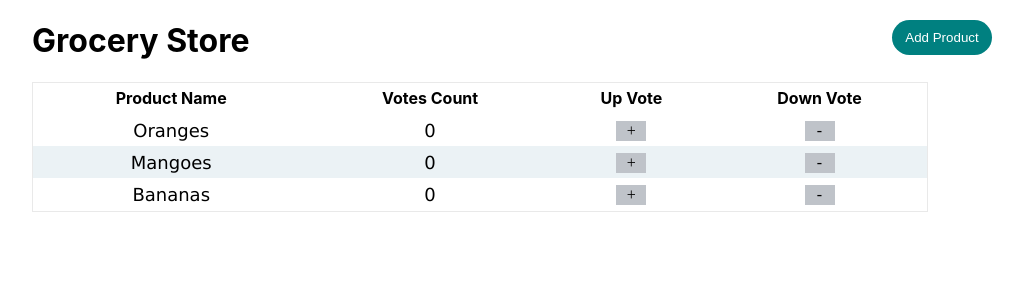
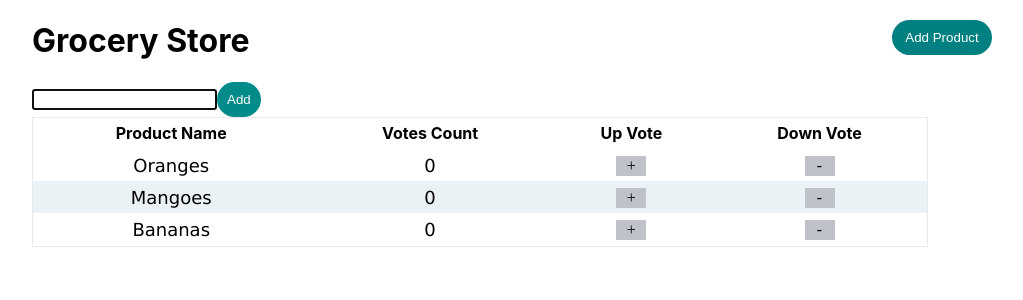
Before and after one commit to fkahindi/grocery-app, a React (Create React App) app: page / in a window 1280 px wide. Shown: the top 300 px of the page, without its empty margins (160-1183 px from the left). Built offline with nearby package versions, Linux system fonts and the light colour scheme.

Commit message:
input focus, add new product to list

```diff
--- /dev/null
+++ b/src/components/AddProduct.js
@@ -0,0 +1,52 @@
+import React, {useState,useEffect,useRef} from "react";
+
+const AddProduct =props=>{
+
+  const [inputText, setInputText] =useState({
+    title:"",
+  })
+
+  const inputFocus = useRef(inputText)
+  useEffect(()=>{
+    inputFocus.current.focus()
+  })
+  const handleSubmit =(e)=>{
+    e.preventDefault()
+    if(inputText.title.trim()){
+      props.addProductItemProps(inputText.title)
+      setInputText({title:""})
+    }else{
+      alert("Fill product field.")
+    }
+ }
+ const handleChange =e=>{
+    setInputText({
+      ...inputText,
+      [e.target.name] : e.target.value
+    })
+  }
+  return(
+    <form className="form-container" onSubmit={handleSubmit}>
+      <input
+        className="input-text"
+        ref={inputFocus}
+        onChange={handleChange}
+        name="title"
+        value={inputText.title}
+      />
+      <button
+        style={{
+          backgroundColor:"darkcyan",
+          color:"white",
+          border:"none",
+          borderRadius:"calc(0.5*40px)",
+          padding:"10px",
+          cursor:"pointer"
+         }}
+      >
+        Add
+      </button>
+    </form>
+  )
+}
+export default AddProduct
--- a/src/components/App.js
+++ b/src/components/App.js
@@ -1,27 +1,28 @@
 import React,{useState} from "react";
 import Header from "./Header";
 import ProductList from "./ProductList";
+import {v4 as uuidv4} from 'uuid'
 
 import '../App.css'
+import AddProduct from "./AddProduct";
 const App =()=>{
   const [products, setProducts] =useState([
     {
-      id:1,
+      id:uuidv4(),
       title:"Oranges",
       votes:0,
     },
     {
-      id:2,
+      id:uuidv4(),
       title:"Mangoes",
       votes:0,
     },
     {
-      id:3,
+      id:uuidv4(),
       title:"Bananas",
       votes:0,
     },
   ])
-
 
  const upVote =(id)=>{
    setProducts(
@@ -43,9 +44,21 @@ const App =()=>{
    })
   )
  }
+ const addProductItem =title=>{
+   const newProduct ={
+     id:uuidv4(),
+     title:title,
+     votes:0,
+   }
+  setProducts(
+    [...products, newProduct]
+  )
+   console.log("Adding product...")
+ }
   return(
     <div className="container">
       <Header />
+      <AddProduct addProductItemProps={addProductItem}/>
       <ProductList
         className="product-list"
         productProps={products}
```
